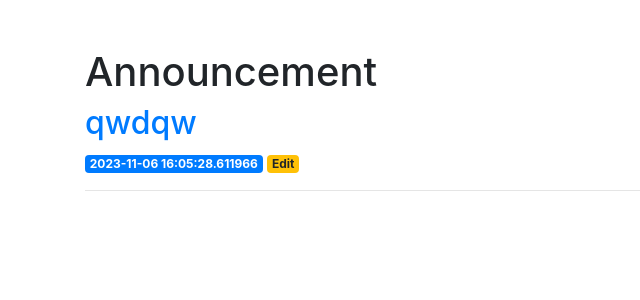
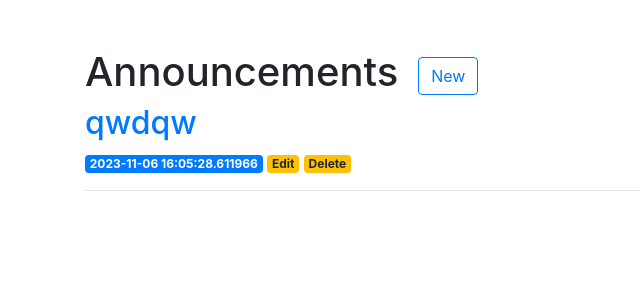
Before and after one commit to kylenmorris/ra-management-suite, a Flask app: page /announcement in a window 1280 px wide. Shown: the part 56-356 px from the top of the page, without its empty margins (0-640 px from the left). Run offline with Flask 3, Linux system fonts and the light colour scheme; data comes from the database, SQL or seed files in the repository; both versions use the stored data as it was after the commit; some libraries are stand-ins or nearby versions.

Commit message:
add delete features for announcements, change the redirection of edit, new to announcement page, also move new announcement feature to announcement page

```diff
--- a/RAManagementSuite/repos/announcementRepo.py
+++ b/RAManagementSuite/repos/announcementRepo.py
@@ -26,3 +26,17 @@ def edit_announcement(title, content, id):
         announcement.title = title
         announcement.content = content
         db.session.commit()
+
+def del_announcement(id):
+    try:
+        announcement = Announcement.query.get(id)
+        if announcement:
+            db.session.delete(announcement)
+            db.session.commit()
+            return True  # Return a success indicator
+        else:
+            return False  # Return a failure indicator (announcement not found)
+    except Exception as e:
+        print(f"An error occurred: {str(e)}")
+        db.session.rollback()
+        return False  # Return a failure indicator
--- a/RAManagementSuite/templates/base.html
+++ b/RAManagementSuite/templates/base.html
@@ -36,9 +36,6 @@
                 <li class="nav-item {% if current_page == 'announcement_page' %}active{% endif %}">
                     <a class="nav-link" href="{{ url_for('home.announcement_page')}}">Announcement</a>
                 </li>
-                <li class="nav-item {% if current_page == 'new_announcement' %}active{% endif %}">
-                    <a class="nav-link" href="{{url_for('home.create')}}">New Announcement</a>
-                </li>
                 <li class="nav-item {% if current_page == 'Profile' %}active{% endif %}">
                     <a class="nav-link" href="{{ url_for('home.profile')}}">Profile</a>
                 </li>
--- a/RAManagementSuite/templates/home/announcement.html
+++ b/RAManagementSuite/templates/home/announcement.html
@@ -1,14 +1,22 @@
 {% extends 'base.html' %}
 
 {% block content %}
-    <h1>{% block title %} Announcement {% endblock %}</h1>
+<div class="d-flex align-items-center">
+    <h1 style="margin-right: 20px;">{% block title %} Announcements {% endblock %}</h1>
+    <a href="{{ url_for('home.create') }}" class="btn btn-outline-primary">New</a>
+</div>
+
+
     {% for announcement in announcements %}
         <a href="{{ url_for('home.announcement', announcement_id=announcement['id']) }}">
             <h2>{{ announcement['title'] }}</h2>
         </a>
-        <span class="badge badge-primary">{{ announcement['created'] }}</span>
+        <span class="badge badge-primary">{{ announcement['created']}}</span>
             <a href="{{ url_for('home.edit', announcement_id=announcement['id']) }}">
             <span class="badge badge-warning">Edit</span>
+        </a>
+            <a href="{{ url_for('home.delete_announcement', announcement_id=announcement['id']) }}">
+            <span class="badge badge-warning">Delete</span>
         </a>
         <hr>
     {% endfor %}
--- a/RAManagementSuite/views/home.py
+++ b/RAManagementSuite/views/home.py
@@ -36,7 +36,7 @@ def create():
             flash('Title is required!')
         else:
             announcementRepo.create_announcement(title, content)
-            return redirect(url_for('home.index'))
+            return redirect(url_for('home.announcement_page'))
 
     return render_template('home/create.html', current_page=current_page)
 
@@ -52,10 +52,14 @@ def edit(announcement_id):
             flash('Title is required!')
         else:
             announcementRepo.edit_announcement(title, content, announcement_id)
-            return redirect(url_for('home.index'))
+            return redirect(url_for('home.announcement_page'))
 
     return render_template('home/edit.html', announcement=announcement)
 
+@home.route('/delete/<int:announcement_id>/')
+def delete_announcement(announcement_id):
+    announcementRepo.del_announcement(announcement_id)
+    return redirect(url_for('home.announcement_page'))
 
 @home.route('/profile')
 @login_required
```
Also changed, not shown: RAManagementSuite/database.db.
